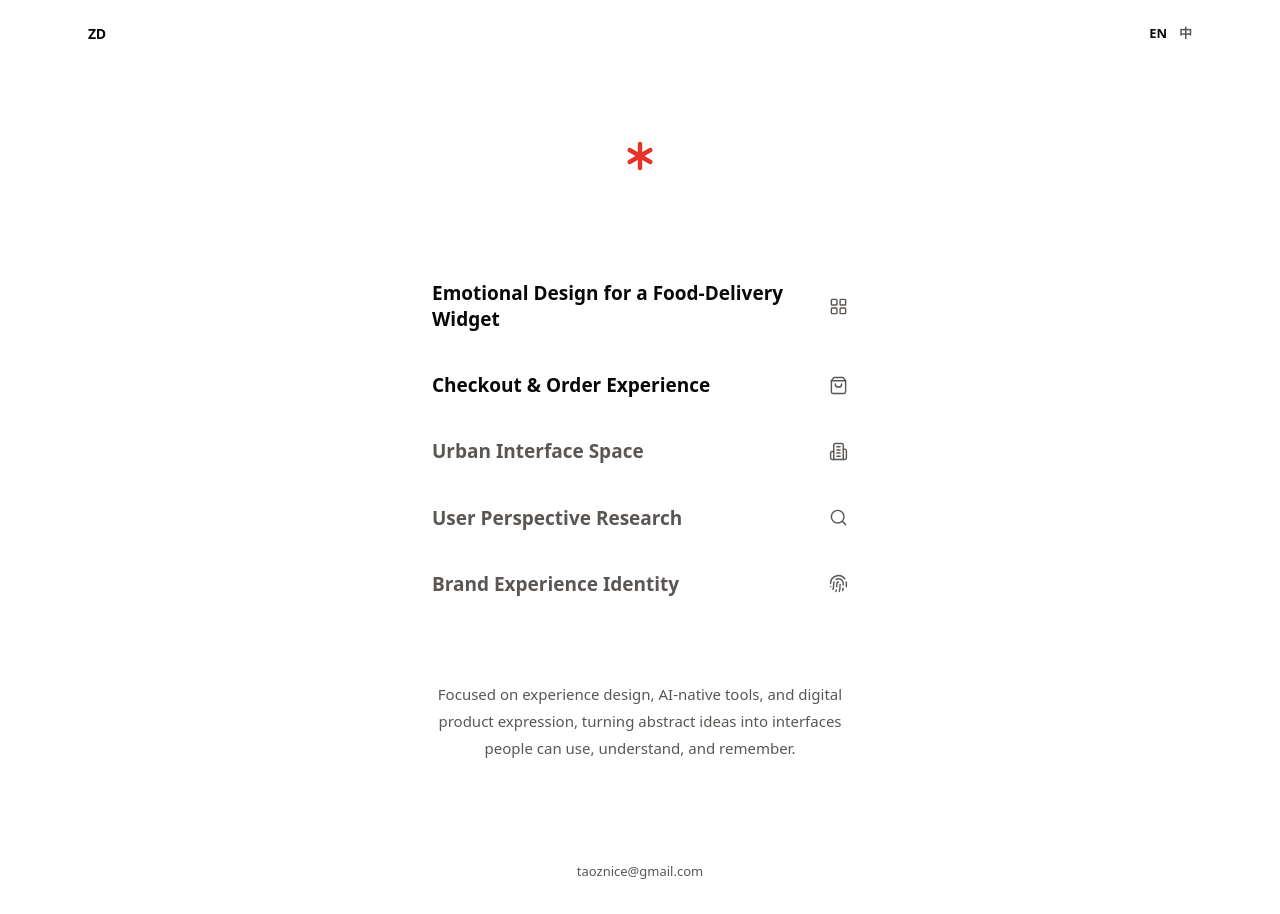
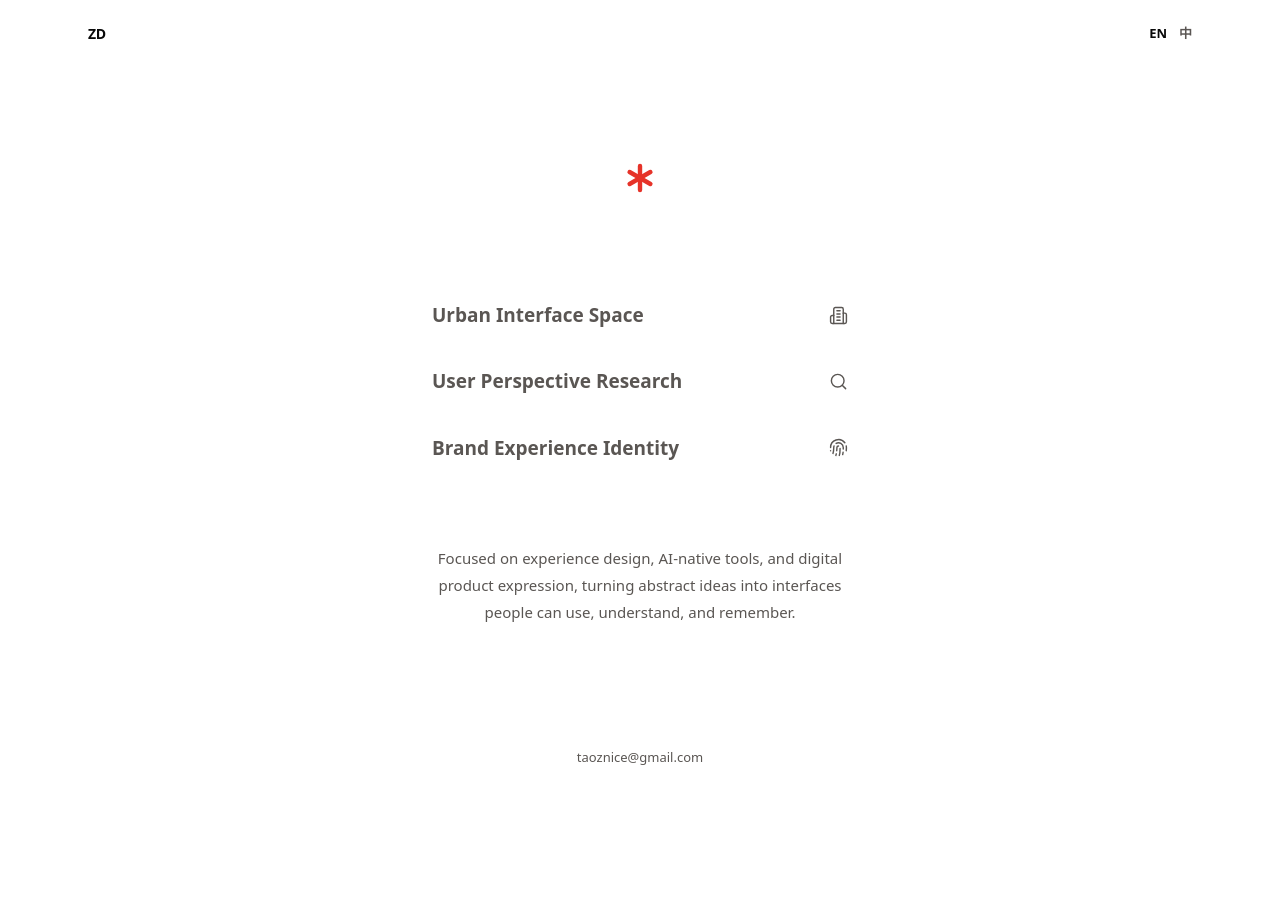
Before and after one commit to taoznice/design-work, a Next.js app: page / in a window 1280 px wide. After the commit the page ends 800 px from the top, so only its background shows below. Built offline with nearby package versions, Linux system fonts and the light colour scheme.

Commit message:
fix: honor CMS hidden flag on homepage list

```diff
--- a/app/page.tsx
+++ b/app/page.tsx
@@ -50,7 +50,9 @@ export default function HomePage() {
 
         <nav aria-label="Projects" className="mt-16 w-full max-w-[26rem] sm:mt-20">
           <ul>
-            {workItems.map((item) => {
+            {workItems
+              .filter((item) => !item.hidden)
+              .map((item) => {
               const Icon = projectIcons[item.slug] ?? Asterisk
               const label = item.title[language]
 
--- a/content/portfolio.ts
+++ b/content/portfolio.ts
@@ -176,6 +176,8 @@ export interface WorkItem {
   aspect: string
   image: string
   detail?: WorkDetail
+  /** CMS 隐藏标记：true 时前台列表不展示该作品 */
+  hidden?: boolean
 }
 
 export const workItems: WorkItem[] = [
```
